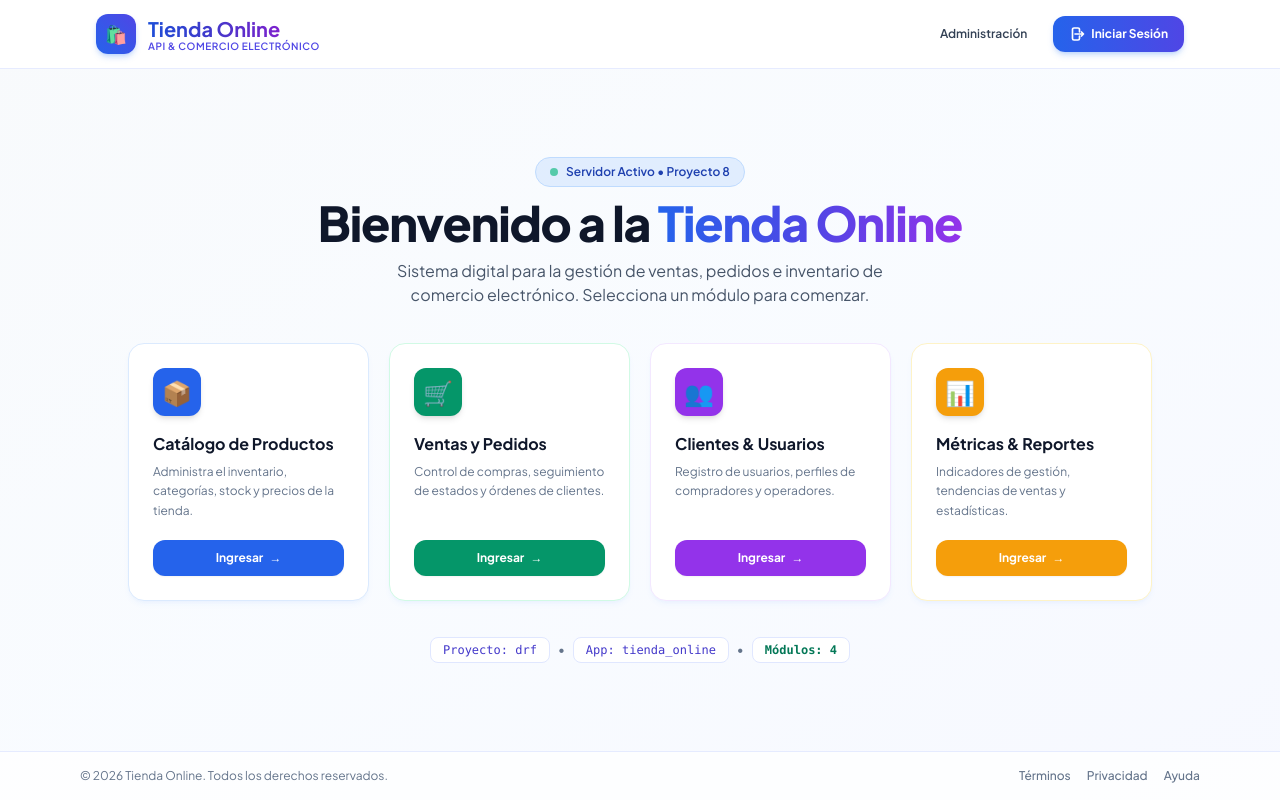
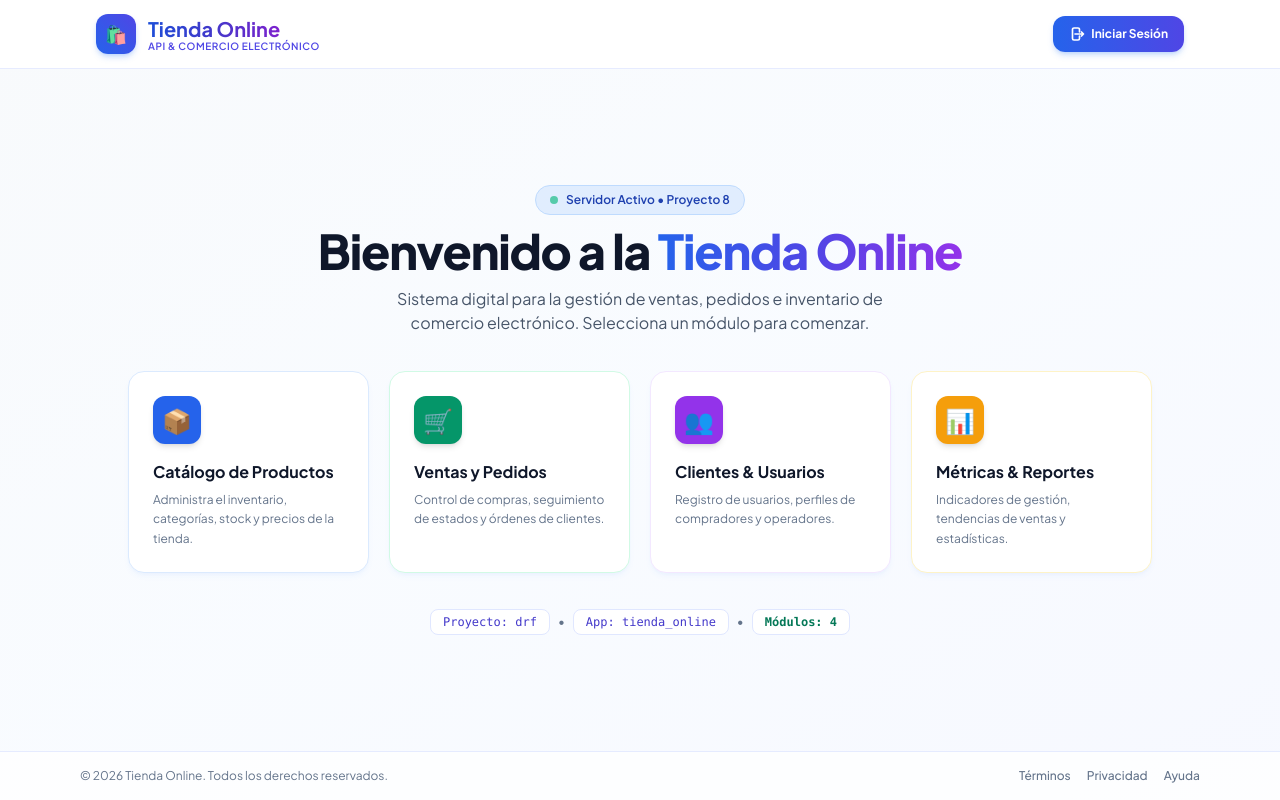
Before and after one commit to 47sophiv/Proyecto-backend-IEI-N4-C3, a Django app: page / in a window 1280 px wide. Run offline with Django 5.2, Linux system fonts and the light colour scheme; some libraries are stand-ins or nearby versions.

Commit message:
Remover botones de tarjetas y administracion manteniendo solo iniciar sesion

```diff
--- a/tienda_online/templates/tienda_online/bienvenida.html
+++ b/tienda_online/templates/tienda_online/bienvenida.html
@@ -35,9 +35,6 @@
 
             <!-- Acciones Navbar -->
             <div class="flex items-center space-x-2 sm:space-x-3">
-                <a href="/404/" class="hidden sm:inline-flex text-xs font-semibold text-slate-700 hover:text-indigo-600 px-3.5 py-2 rounded-xl hover:bg-slate-100/80 transition-colors">
-                    Administración
-                </a>
                 <a href="/404/" class="inline-flex items-center space-x-1.5 text-xs font-bold text-white bg-gradient-to-r from-blue-600 to-indigo-600 hover:from-blue-700 hover:to-indigo-700 px-4 py-2.5 rounded-xl shadow-md shadow-blue-500/25 hover:shadow-lg transition-all transform hover:-translate-y-0.5 active:scale-95">
                     <svg xmlns="http://www.w3.org/2000/svg" class="w-4 h-4" fill="none" viewBox="0 0 24 24" stroke="currentColor" stroke-width="2.5">
                         <path stroke-linecap="round" stroke-linejoin="round" d="M15.75 9V5.25A2.25 2.25 0 0013.5 3h-6a2.25 2.25 0 00-2.25 2.25v13.5A2.25 2.25 0 007.5 21h6a2.25 2.25 0 002.25-2.25V15m3 0l3-3m0 0l-3-3m3 3H9" />
@@ -90,12 +87,6 @@
                             </p>
                         </div>
                     </div>
-                    <div class="mt-5">
-                        <a href="/404/" class="w-full inline-flex items-center justify-center space-x-1.5 px-4 py-2.5 rounded-xl text-xs font-bold text-white {{ modulo.color_clase }} {{ modulo.hover_clase }} shadow-sm transition-all">
-                            <span>Ingresar</span>
-                            <span>→</span>
-                        </a>
-                    </div>
                 </div>
                 {% empty %}
                 <div class="col-span-4 text-center py-8 text-slate-500">
```
